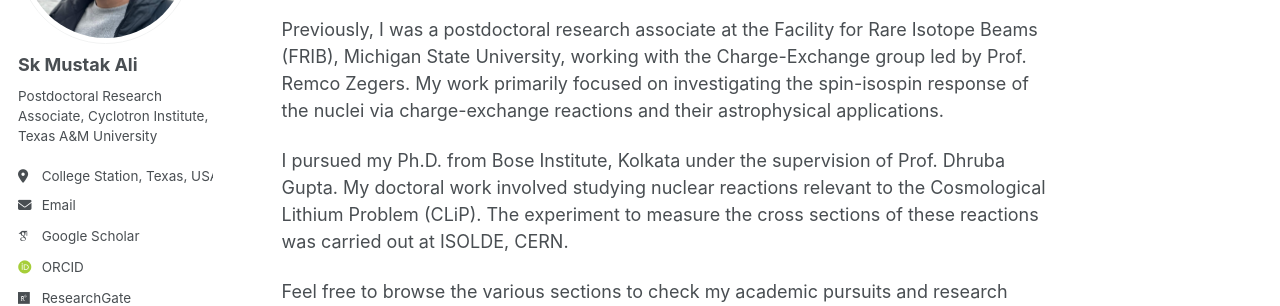
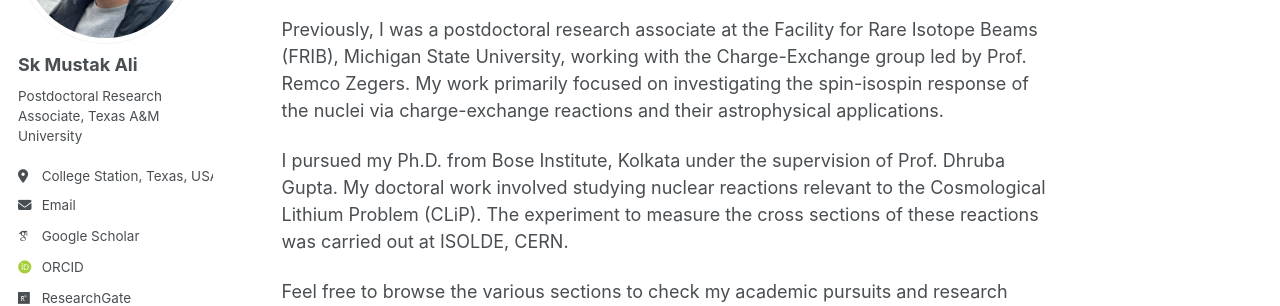
Before and after one commit to skmustakali/skmustakali.github.io, a Jekyll site: the page built from index.md, in a window 1280 px wide. Shown: the part 230-536 px from the top of the page. Built offline with Jekyll 4.4.1, drawn with Linux system fonts in a browser that asks for light colours; some web fonts are replaced; a script that is not in the unit is left out.

Commit message:
Update _config.yml

```diff
--- a/_config.yml
+++ b/_config.yml
@@ -7,7 +7,7 @@ title: "Sk Mustak Ali, Ph.D."
 author:
   avatar: "profile_Ali.jpg"     # put your photo at images/profile.jpg
   name: "Sk Mustak Ali"
-  bio: "Postdoctoral Research Associate, Cyclotron Institute, Texas A&M University"
+  bio: "Postdoctoral Research Associate, Texas A&M University"
   location: "College Station, Texas, USA"
   affiliation: "Cyclotron Institute, Texas A&M University"
   email: "mustak@tamu.edu"
```
